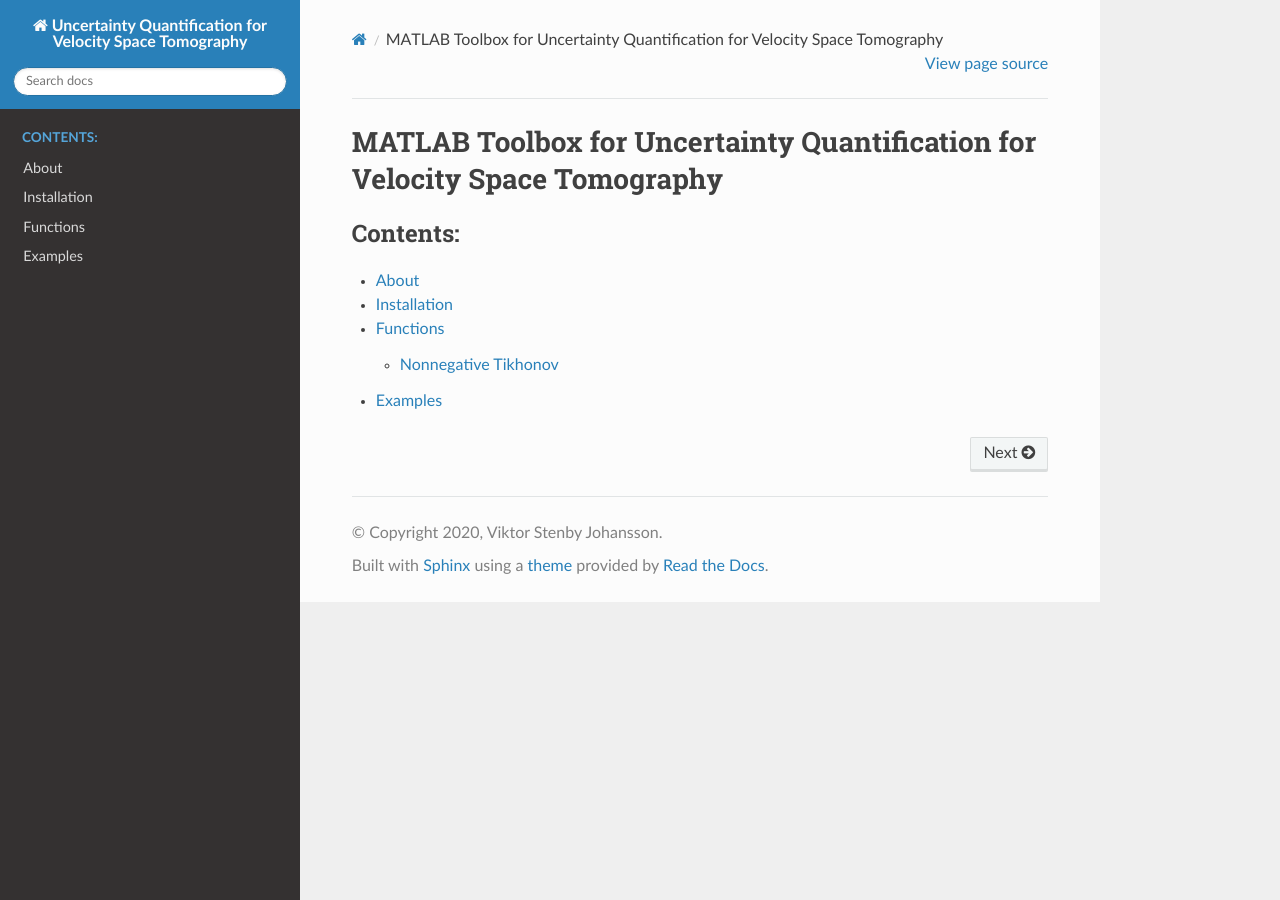
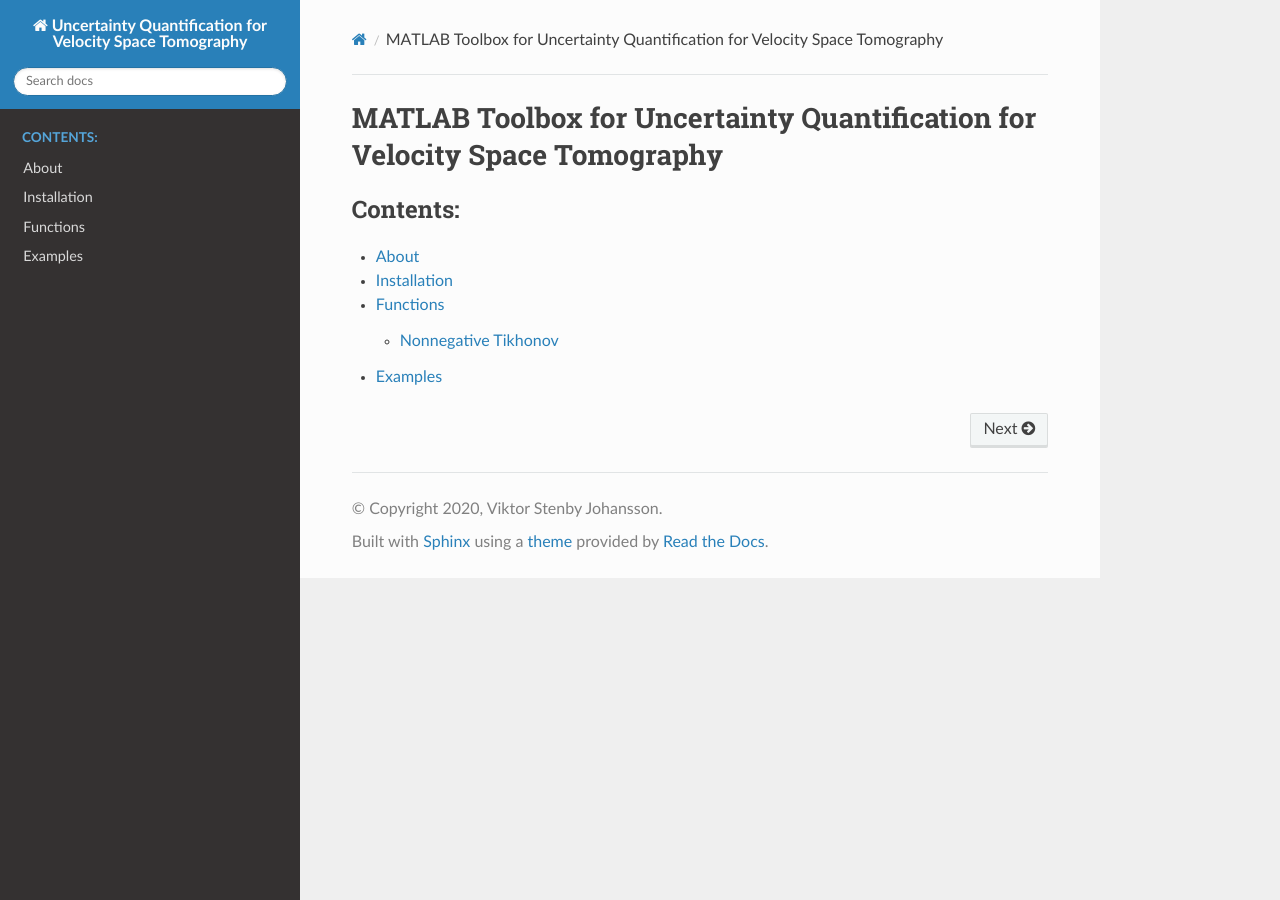
Before and after one commit to vstenby/BSc_VelocitySpaceUQ, a Sphinx documentation site: the page built from doc/index.rst, in a window 1280 px wide. Built offline with Sphinx 7.4.7 and the Read the Docs theme 2.0.0, drawn with Linux system fonts in a browser that asks for light colours.

Commit message:
Minor changes to conf

```diff
--- a/doc/conf.py
+++ b/doc/conf.py
@@ -35,7 +35,7 @@
 # Add any Sphinx extension module names here, as strings. They can be
 # extensions coming with Sphinx (named 'sphinx.ext.*') or your custom
 # ones.
-extensions = ['sphinx.ext.mathjax','sphinx.ext.autodoc','sphinxcontrib.matlab']
+extensions = ['sphinx.ext.mathjax','sphinx.ext.autodoc','sphinxcontrib.matlab','sphinx.ext.extlinks']
 
 # Add any paths that contain templates here, relative to this directory.
 templates_path = ['_templates']
@@ -52,6 +52,8 @@
 # a list of builtin themes.
 #
 html_theme = 'sphinx_rtd_theme'
+html_show_sourcelink = False
+
 
 # Add any paths that contain custom static files (such as style sheets) here,
 # relative to this directory. They are copied after the builtin static files,
```
